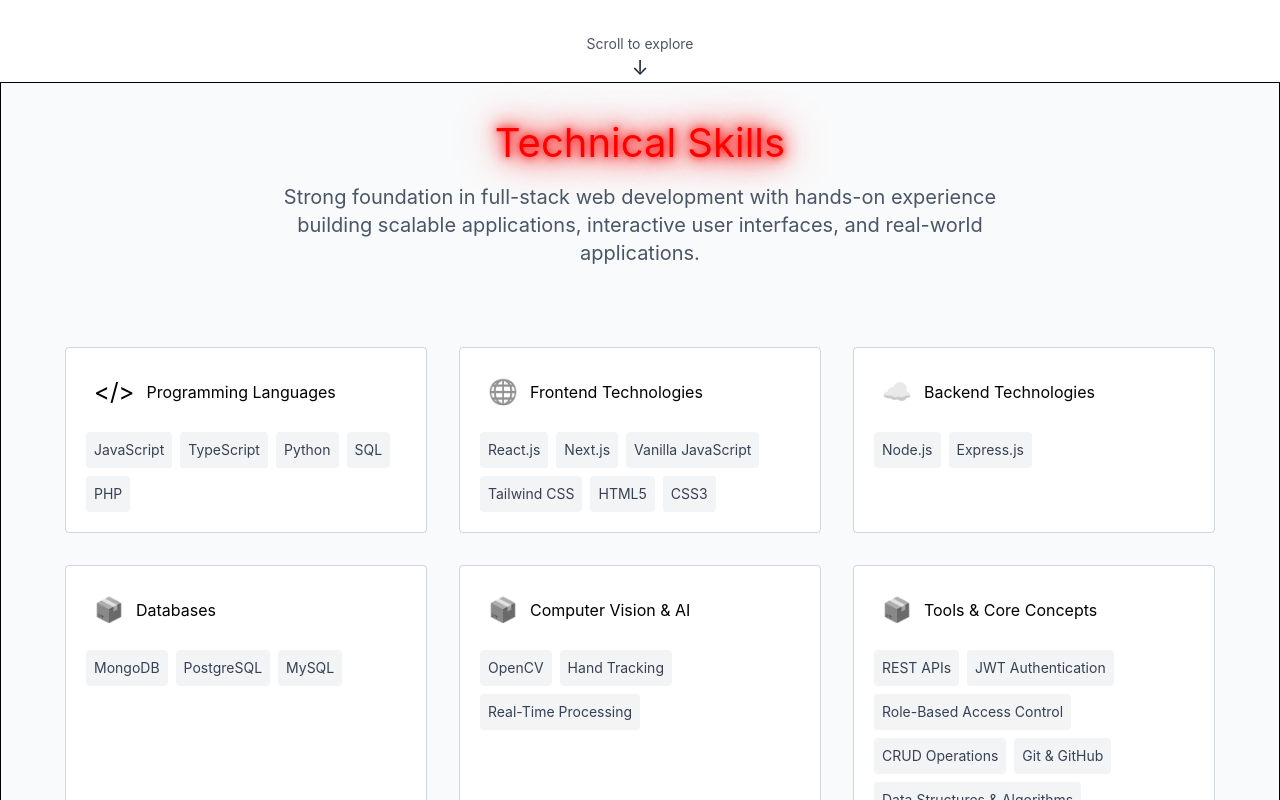
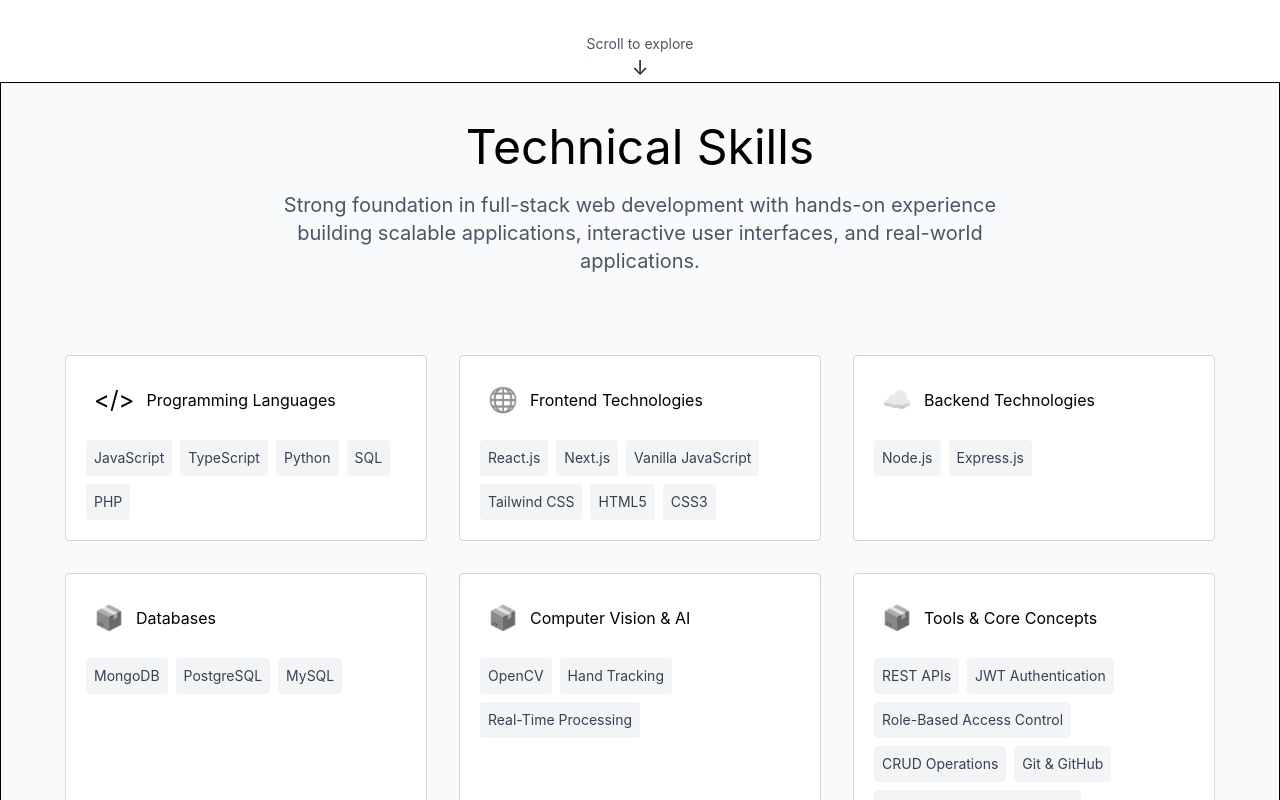
Before and after one commit to SurazKhati/Portfolio, a Next.js app: page / in a window 1280 px wide. Shown: the part 880-1680 px from the top of the page. Built offline with nearby package versions, Linux system fonts and the light colour scheme.

Commit message:
Fix for vercel

```diff
--- a/app/globals.css
+++ b/app/globals.css
@@ -22,32 +22,3 @@
 body {
   font-family: "Inter", sans-serif;
 }
-
-.glow-red {
-  color: red;
-  text-align: center; /* optional, center the heading */
-  font-size: 2.5rem; /* optional, adjust as needed */
-  text-shadow:
-    0 0 5px #ff0000,
-    0 0 10px #ff0000,
-    0 0 20px #ff0000,
-    0 0 40px #ff0000;
-  animation: glow 1.5s infinite alternate;
-}
-
-@keyframes glow {
-  from {
-    text-shadow:
-      0 0 5px #ff0000,
-      0 0 10px #ff0000,
-      0 0 20px #ff0000,
-      0 0 40px #ff0000;
-  }
-  to {
-    text-shadow:
-      0 0 10px #ff4d4d,
-      0 0 20px #ff4d4d,
-      0 0 30px #ff4d4d,
-      0 0 50px #ff4d4d;
-  }
-}
--- a/app/page.tsx
+++ b/app/page.tsx
@@ -113,11 +113,10 @@ export default function Home() {
       </section>
 
       {/* Skills Section - Add id="Skills" */}
-<section id="Skills">
+
+      <section id="Skills">
   <TechnicalSkills
-    heading={
-      <h2 className="glow-red">Technical Skills</h2>
-    }
+    heading="Technical Skills"
     description="Strong foundation in full-stack web development with hands-on experience building scalable applications, interactive user interfaces, and real-world applications."
     categories={[
       {
@@ -185,7 +184,6 @@ export default function Home() {
   />
 </section>
 
-
       <section id="Projects">
         <SelfFeatured projects={projects} />
       </section>
```
